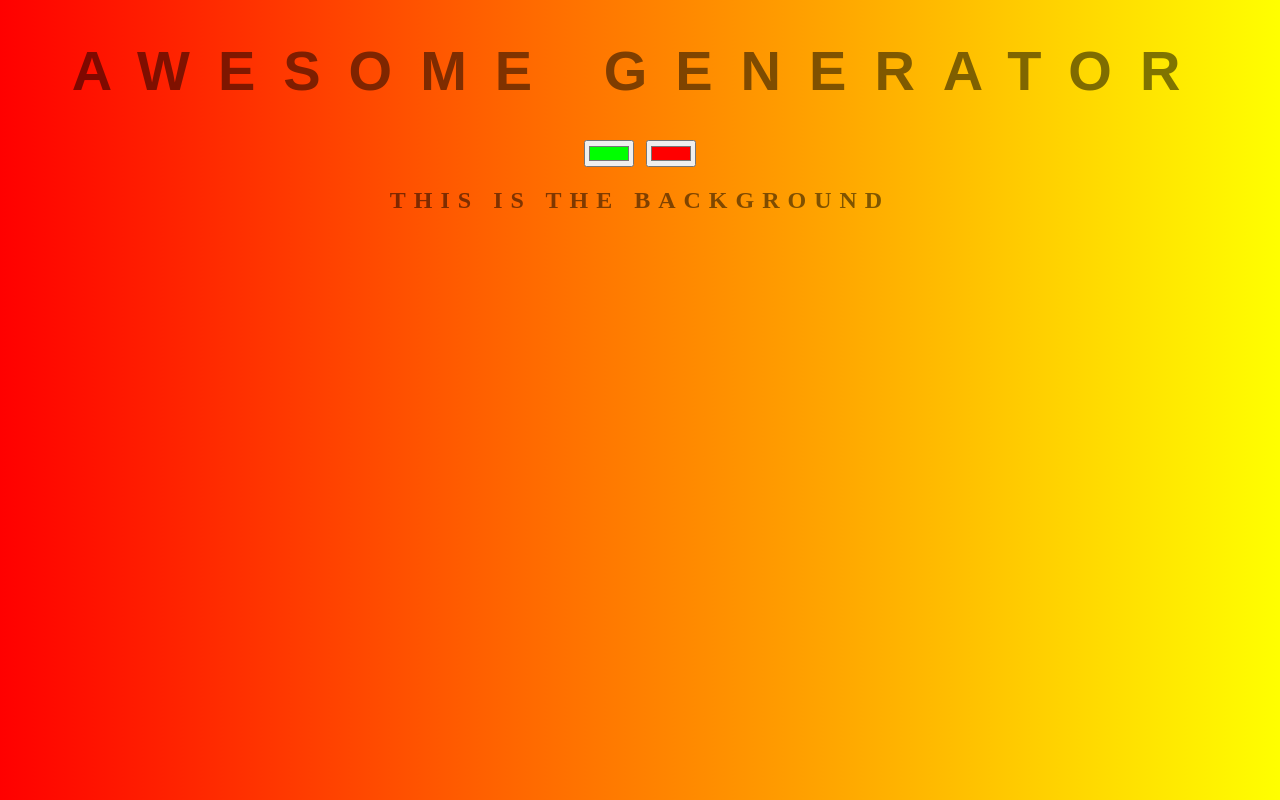
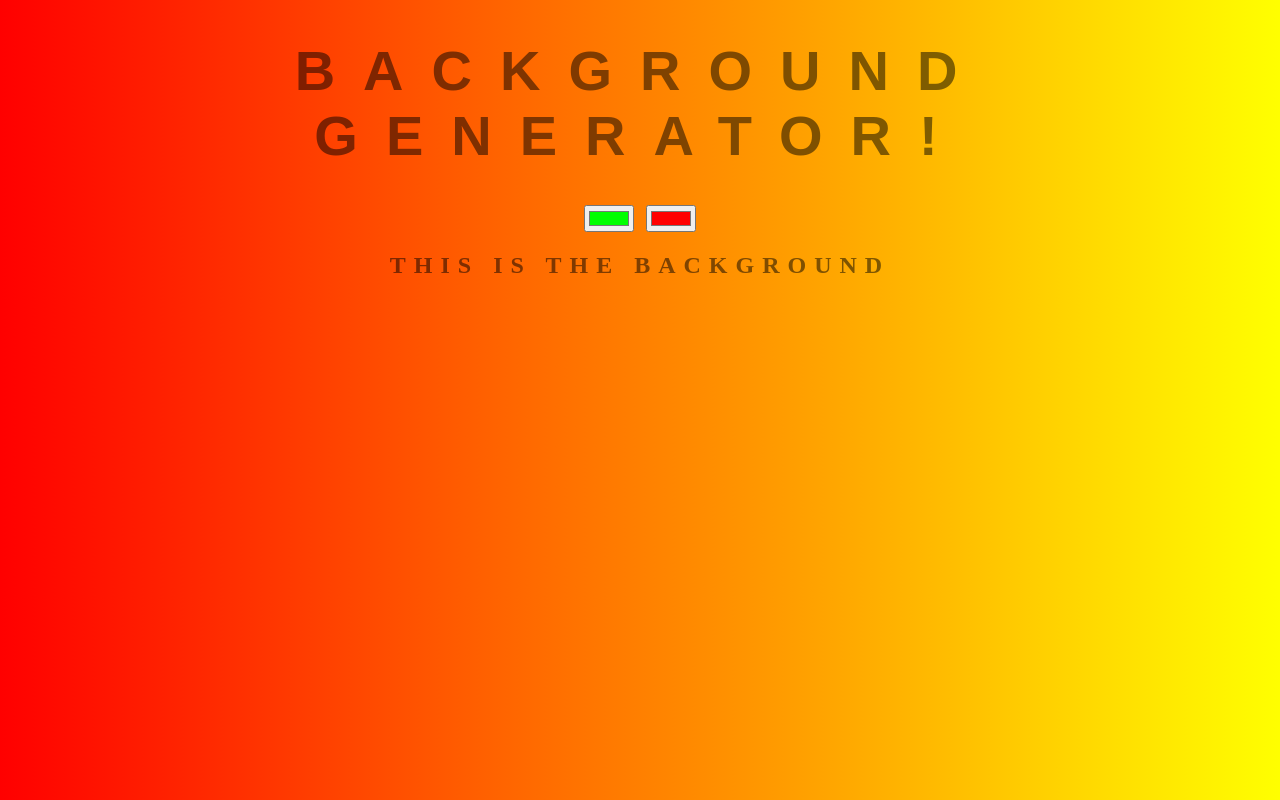
Before and after one commit to KaoticNightmare/Background-Generator, a plain HTML site: page index.html in a window 1280 px wide. Drawn offline with Linux system fonts and the light colour scheme.

Commit message:
added exclamation

```diff
--- a/index.html
+++ b/index.html
@@ -8,7 +8,7 @@
 	<link rel="stylesheet" href="style.css">
 </head>
 <body id="gradient">
-	<h1>Awesome Generator</h1>
+	<h1>Background Generator!</h1>
 	<input class="color1" type="color" name="color1" value="#00ff00">
 	<input class="color2" type="color" name="color2" value="#ff0000">
 	<h2>This is the background</h2>
```
